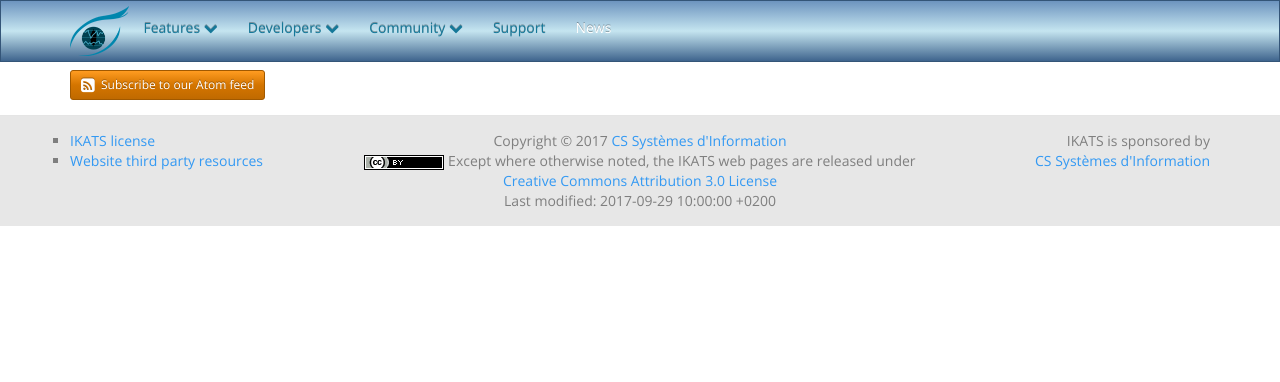
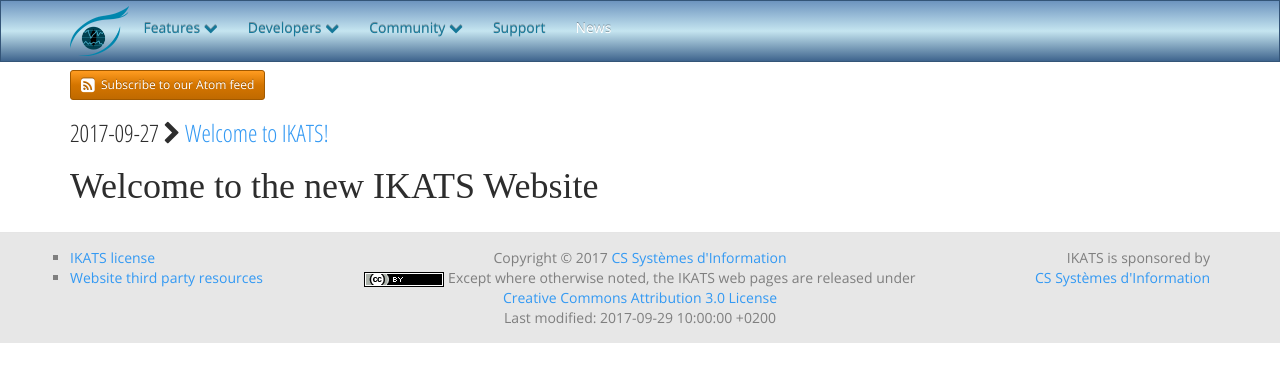
Before and after one commit to IKATS/ikats.github.io, a Jekyll site: the page built from news.html, in a window 1280 px wide. Shown: the top 382 px of the page. Built offline with Jekyll 4.4.1, drawn with Linux system fonts in a browser that asks for light colours; some web fonts are replaced.

Commit message:
[#175536] fix post not displayed
Signed-off-by: ftorto <dev.torto@gmail.com>

```diff
--- a/_posts/2017-09-27-Creation-of-Ikats-website.md
+++ b/_posts/2017-09-27-Creation-of-Ikats-website.md
@@ -1,7 +1,7 @@
 ---
 layout: post
 title:  "Welcome to IKATS!"
-date:   2019-09-27 08:00:00 +0100
+date:   2017-09-27 08:00:00 +0100
 categories: website
 ---
 
--- a/news.html
+++ b/news.html
@@ -10,11 +10,7 @@ layout: default
 
 {% for post in site.posts %}
 
-  {% if post.project == 'orekit' %}
-
 <p class="h3">{{ post.date | date: "%Y-%m-%d" }} <span class="fa fa-chevron-right"></span> <a href="{{ post.url }}">{{ post.title }}</a></p>
 
 <p>{{ post.excerpt }}</p>
-  {% endif %}
-
 {% endfor %}
```
